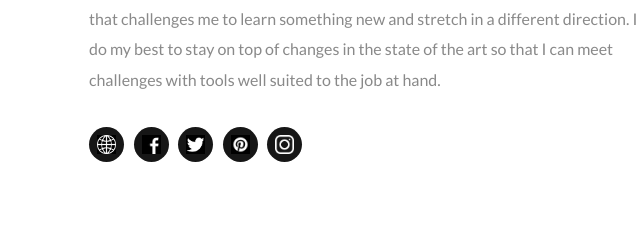
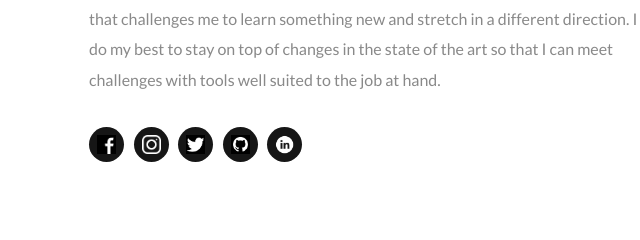
Before and after one commit to nainasana/My-Portfolio-Website, a plain HTML site: page index.html in a window 1280 px wide. Shown: the part 1240-1480 px from the top of the page, 551-1191 px from the left. Drawn offline with nearby package versions, Linux system fonts and the light colour scheme.

Commit message:
Update index.html

```diff
--- a/index.html
+++ b/index.html
@@ -76,11 +76,13 @@
         at hand.
 </p>
 <div class="social">
-    <a href="#"><img src="./images/website.png" alt=""></a>
+
     <a href="#"><img src="./images/facebook.jpg" alt=""></a>
+    <a href="#"><img src="./images/instagram.png" alt=""></a>
     <a href="#"><img src="./images/twitter.png" alt=""></a>
-    <a href="#"><img src="./images/pintrest.jpg" alt=""></a>
-    <a href="#"><img src="./images/instagram.png" alt=""></a>
+    <a href="#"><img src="./images/github.png" alt=""></a>
+    <a href="#"><img src="./images/linkedin.png" alt=""></a>
+
 </div>
     </div>
     </div>
```
